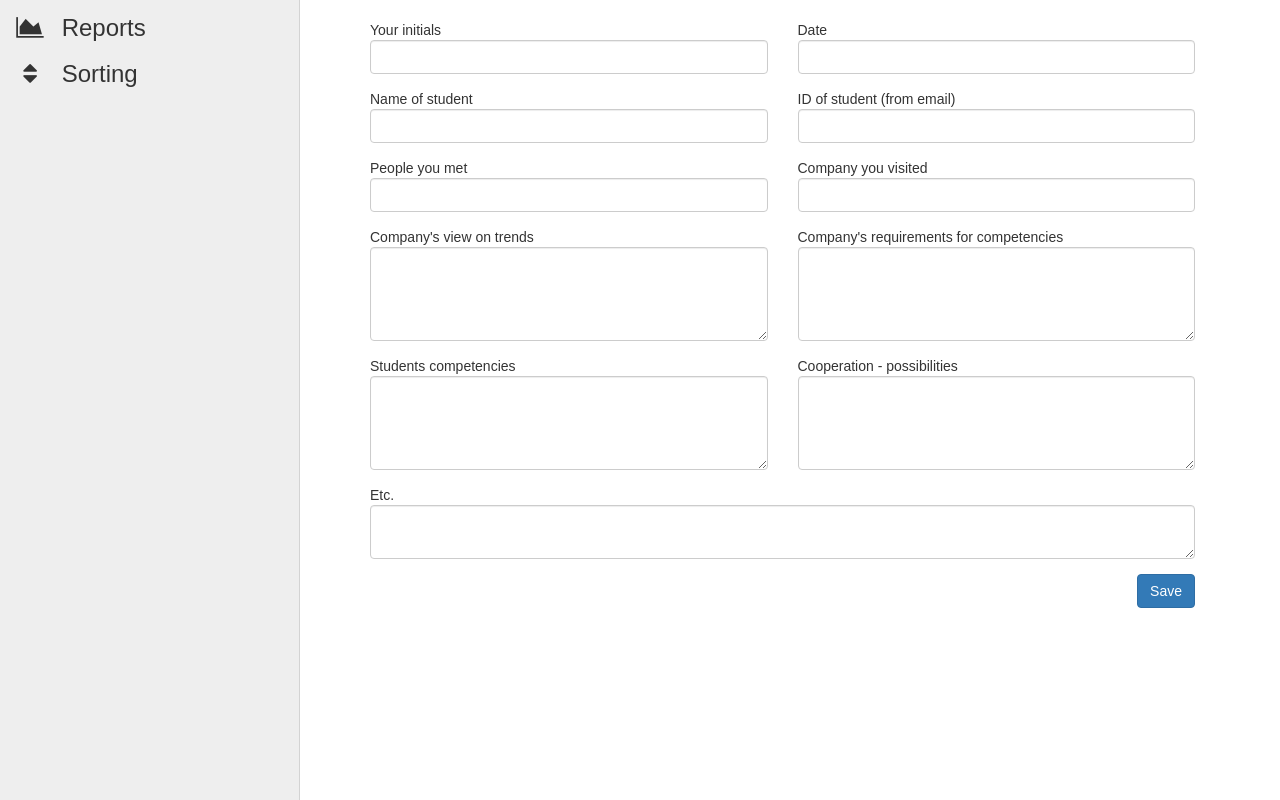
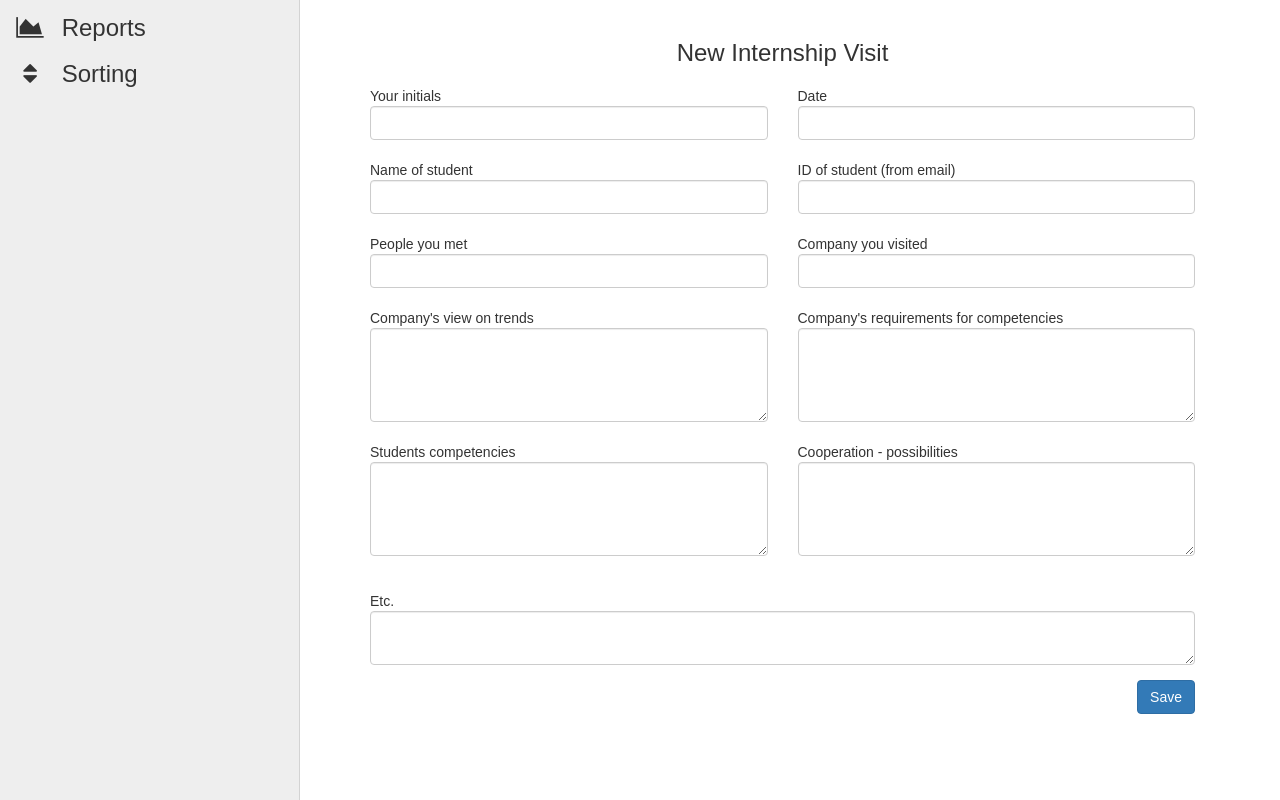
Before and after one commit to ckirschberg/MiniProject1_5, a website: page app/index.html in a window 1280 px wide. Drawn offline with Linux system fonts and the light colour scheme.

Commit message:
added header

```diff
--- a/app/form-input/form-input.less
+++ b/app/form-input/form-input.less
@@ -17,3 +17,11 @@
   cursor: pointer !important;
   background-color: white !important;
 }
+
+.headerAlignCenter {
+  text-align: center;
+}
+
+.form-group {
+  margin-top: 20px;
+}
--- a/app/index.html
+++ b/app/index.html
@@ -43,6 +43,8 @@
     <div class="container extra-side-menu-width page-content" ng-controller="internshipDateEntryController">
 
         <form novalidate name="visitForm" ng-submit="saveVisit()">
+            <h3 class="headerAlignCenter">New Internship Visit</h3>
+
             <div class="form-group">
                 <div class="left-form">
                     <label>Your initials</label>
```
Also changed, not shown: app/dist/form-input.css, app/dist/myStyles.min.css.
